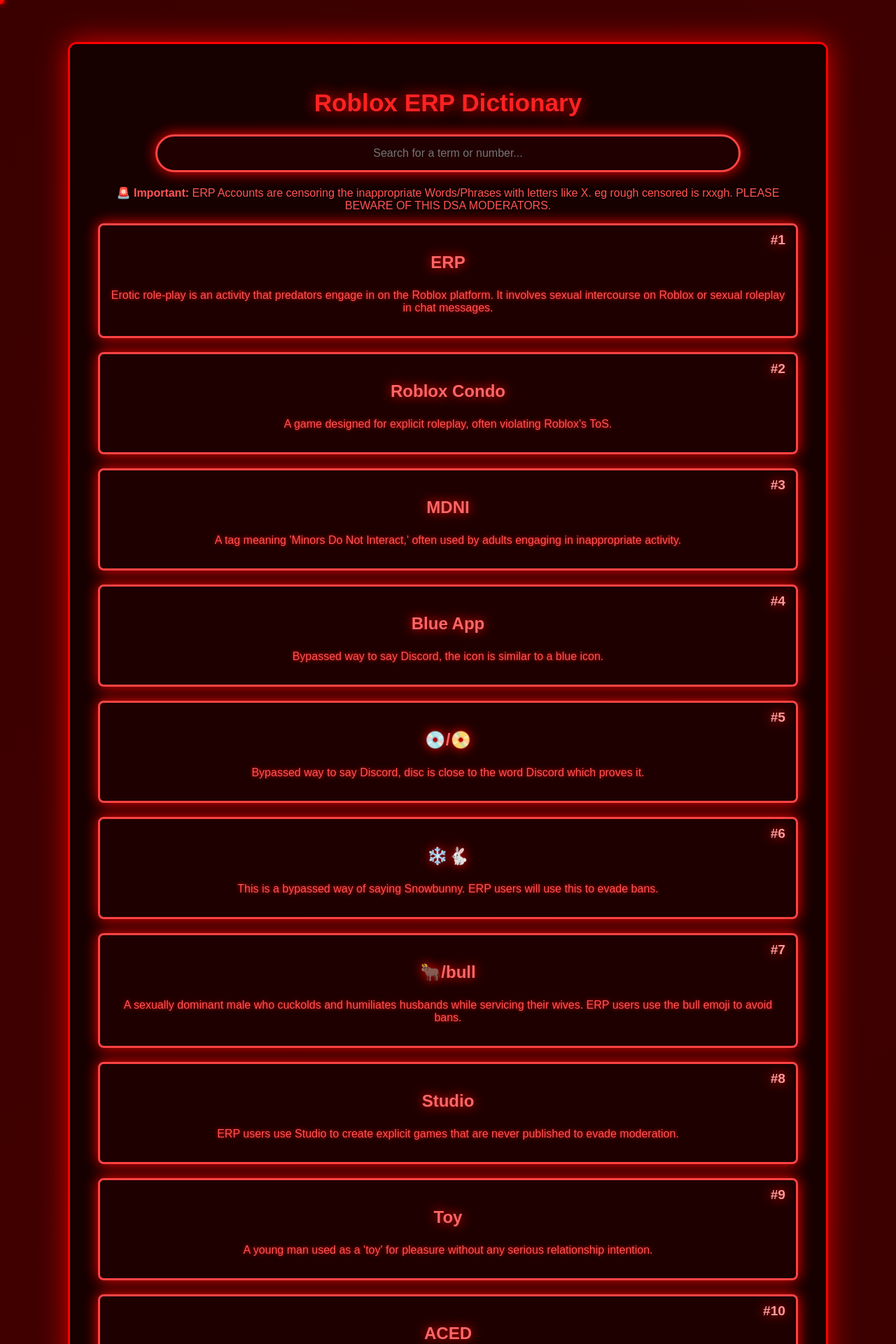
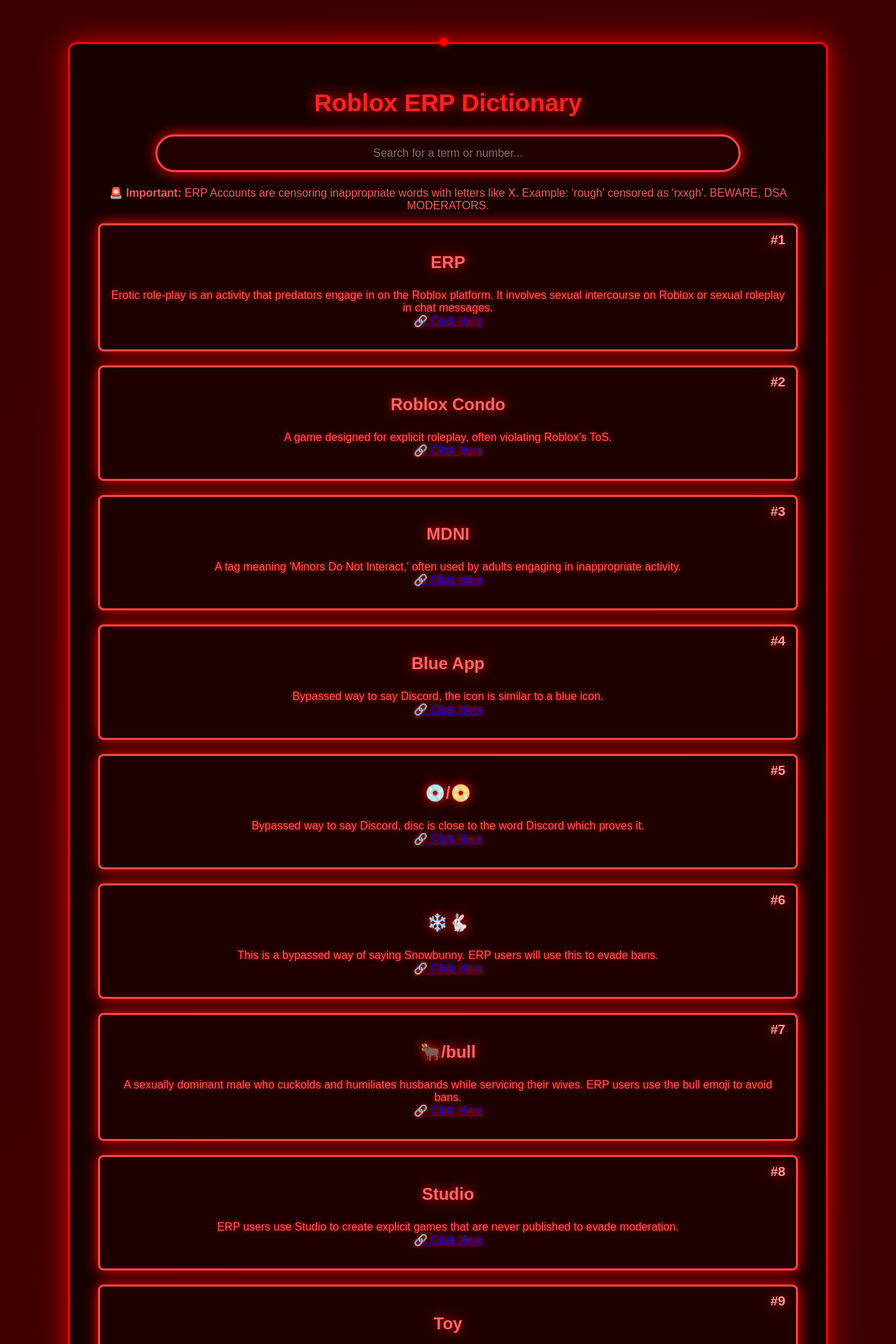
Before and after one commit to T-TGM/ERP-Definition, a Jekyll site: the page index.html, which Jekyll copies as it is, in a window 1280 px wide. Shown: the top 1920 px of the page at 70% size. Built offline with Jekyll 4.4.1, drawn with Linux system fonts in a browser that asks for light colours; some of the changed text lies outside the part shown.

Commit message:
Update index.html

```diff
--- a/index.html
+++ b/index.html
@@ -25,10 +25,9 @@
             padding-top: 60px;
             overflow: hidden;
             position: relative;
-            cursor: none; /* 🔥 Hides all default cursors */
+            cursor: none;
         }
 
-        /* 🔥 Custom Red Cursor */
         .custom-cursor {
             position: fixed;
             width: 12px;
@@ -81,7 +78,6 @@
             text-shadow: 0 0 20px red;
         }
 
-        /* 🎭 Interactive Search Bar */
         .search-container {
             margin-bottom: 20px;
         }
@@ -98,7 +94,7 @@
             text-align: center;
             box-shadow: 0 0 20px red;
             transition: all 0.2s ease-in-out;
-            cursor: none; /* 🔥 Hides the cursor in the search bar */
+            cursor: none;
         }
 
         #search-bar:focus {
@@ -116,14 +111,13 @@
             transition: all 0.3s ease-in-out;
             border: 3px solid #ff4444;
             text-shadow: 0 0 5px red;
-            user-select: text; /* 🔥 Allows text to be copied */
+            user-select: text;
             position: relative;
             box-shadow: 0 0 20px red;
             transform: scale(1);
             opacity: 1;
         }
 
-        /* 🔥 Popout Effect Restored */
         .definition:hover {
             background: rgba(48, 0, 0, 0.95);
             box-shadow: 0 0 30px red;
@@ -164,43 +155,25 @@
             margin-top: 15px;
             text-shadow: 0 0 15px red;
         }
-
-        /* 🔗 Clickable Links */
-        .definition a {
-            color: #ff7777;
-            text-decoration: underline;
-            font-weight: bold;
-            text-shadow: 0 0 10px red;
-        }
-
-        .definition a:hover {
-            color: #ffaaaa;
-            text-shadow: 0 0 20px red;
-        }
-
     </style>
 </head>
 <body>
 
-    <!-- 🖱️ Custom Cursor -->
     <div class="custom-cursor"></div>
 
     <div class='container'>
         <h1>Roblox ERP Dictionary</h1>
 
-        <!-- Search Bar -->
         <div class='search-container'>
             <input type='text' id='search-bar' placeholder='Search for a term or number...'>
         </div>
 
-        <!-- Info Board -->
         <div class='info-board'>
-            <p><strong>🚨 Important:</strong> ERP Accounts are censoring the inappropriate Words/Phrases with letters like X. eg rough censored is rxxgh. PLEASE BEWARE OF THIS DSA MODERATORS.</p>
+            <p><strong>🚨 Important:</strong> ERP Accounts are censoring inappropriate words with letters like X. Example: 'rough' censored as 'rxxgh'. BEWARE, DSA MODERATORS.</p>
         </div>
 
         <div id='definitions'></div>
 
-        <!-- 👤 Made by TGM -->
         <div class="footer">Made by TGM</div>
     </div>
 
@@ -281,6 +254,7 @@
             { "number": 73, "term": "Morse Code", "synonyms": ["•-", "Bypassed Chat", "Dot Dash"], "definition": "A method used by ERP participants to bypass Roblox's chat filters by encoding inappropriate messages in Morse code. This allows users to communicate explicit content while avoiding detection. Online translators can be used to decode messages: https://morsecode.world/international/translator.html"},
             { "number": 74, "term": "Caesar Cipher", "synonyms": ["Shift Cipher", "Bypass Code", "Encrypted Text"], "definition": "A basic encryption technique used by ERP users to disguise explicit messages by shifting letters in the alphabet. This method helps evade Roblox's chat moderation. Decoding tools can be found here: https://cryptii.com/pipes/caesar-cipher"}
         ];
+
         const container = document.getElementById('definitions');
         const searchBar = document.getElementById('search-bar');
         const cursor = document.querySelector('.custom-cursor');
@@ -288,25 +262,37 @@
         function renderDefinitions(filter = '') {
             container.innerHTML = '';
 
-            definitions.forEach(({ number, term, definition, synonyms }) => {
-                if (term.toLowerCase().includes(filter.toLowerCase()) || synonyms.some(s => s.toLowerCase().includes(filter.toLowerCase())) || number.toString().includes(filter)) {
+            definitions.forEach(({ number, term, definition, synonyms, link }) => {
+                if (
+                    term.toLowerCase().includes(filter.toLowerCase()) ||
+                    synonyms.some(s => s.toLowerCase().includes(filter.toLowerCase())) ||
+                    number.toString().includes(filter)
+                ) {
                     const defElement = document.createElement('div');
                     defElement.className = 'definition hidden';
-                    defElement.innerHTML = `<span class="definition-number">#${number}</span><p class='term'>${term}</p><p>${definition}</p>`;
+                    defElement.innerHTML = `
+                        <span class="definition-number">#${number}</span>
+                        <p class='term'>${term}</p>
+                        <p>${definition} <br><a href="${link}" target="_blank">🔗 Click Here</a></p>
+                    `;
                     container.appendChild(defElement);
                     setTimeout(() => defElement.classList.remove('hidden'), 50);
                 }
             });
         }
 
-        searchBar.addEventListener('input', (e) => renderDefinitions(e.target.value));
+        searchBar.addEventListener('input', (e) => {
+            renderDefinitions(e.target.value);
+        });
 
-        document.addEventListener('mousemove', (e) => requestAnimationFrame(() => { cursor.style.left = `${e.clientX}px`; cursor.style.top = `${e.clientY}px`; }));
+        document.addEventListener('mousemove', (e) => {
+            requestAnimationFrame(() => {
+                cursor.style.left = `${e.clientX}px`;
+                cursor.style.top = `${e.clientY}px`;
+            });
+        });
 
         renderDefinitions();
     </script>
 </body>
 </html>
-
-</body>
-</html>
```
Also changed, not shown: other parts of index.html (+0 -6 lines).
